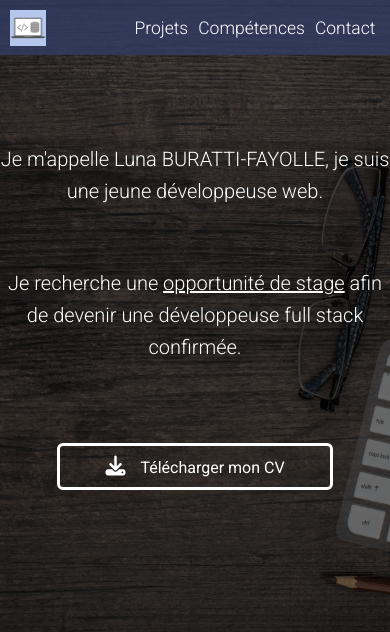
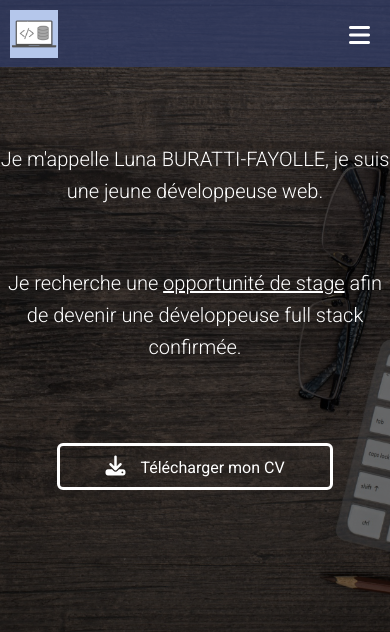
Before and after one commit to Luna-bf/Portfolio, a PHP site: page / in a window 390 px wide. Shown: the top 632 px of the page. Run offline with PHP 8.4, Linux system fonts and the light colour scheme; some libraries are stand-ins or nearby versions; some web fonts are replaced.

Commit message:
Updated nav and responsive (burger menu)

```diff
--- a/assets/style/components/_nav.scss
+++ b/assets/style/components/_nav.scss
@@ -21,10 +21,12 @@
 }
 
 nav ul {
+    flex-direction: row;
     font-family: "Roboto-Light", sans-serif;
     font-weight: 300;
     font-size: 18px;
     text-decoration: none;
+    align-items: center;
 }
 
 nav ul li a {
@@ -39,6 +41,28 @@
 }
 
 nav ul li a:focus {
-    color: var(--nav-a-focus-color);
     text-decoration: underline;
 }
+
+.open-menu, .close-menu {
+    display: none;
+    position: absolute;
+    font-size: 1.5rem;
+    color: var(--text-color);
+    cursor: pointer;
+}
+
+.open-menu {
+    top: 13%;
+    right: 20px;
+    transform: translateY(50%);
+}
+
+.close-menu {
+    top: 20px;
+    right: 20px;
+}
+
+#check {
+    display: none;
+}
--- a/assets/style/main.css
+++ b/assets/style/main.css
@@ -7,7 +7,6 @@
   --theme-icon-color: #333333;
   --theme-btn-bg-color: #fff;
   --nav-a-color: #fff;
-  --nav-a-focus-color: #fff;
   --github-link: #b5c7eb;
   --footer-bg-color: #333D65;
 }
@@ -208,10 +207,12 @@
 }
 
 nav ul {
+  flex-direction: row;
   font-family: "Roboto-Light", sans-serif;
   font-weight: 300;
   font-size: 18px;
   text-decoration: none;
+  align-items: center;
 }
 
 nav ul li a {
@@ -226,8 +227,30 @@
 }
 
 nav ul li a:focus {
-  color: var(--nav-a-focus-color);
   text-decoration: underline;
+}
+
+.open-menu, .close-menu {
+  display: none;
+  position: absolute;
+  font-size: 1.5rem;
+  color: var(--text-color);
+  cursor: pointer;
+}
+
+.open-menu {
+  top: 13%;
+  right: 20px;
+  transform: translateY(50%);
+}
+
+.close-menu {
+  top: 20px;
+  right: 20px;
+}
+
+#check {
+  display: none;
 }
 
 /*** HERO ***/
@@ -680,7 +703,30 @@
   }
   /***NAV***/
   nav ul {
-    font-size: 17.5px;
+    position: fixed;
+    top: 0;
+    right: -100%;
+    z-index: 100;
+    flex-direction: column;
+    justify-content: center;
+    width: 70%;
+    height: 100vh;
+    font-size: 21px;
+    background-color: #000000;
+    transition: all 0.2 ease-in-out;
+  }
+  nav ul li {
+    margin-top: 40px;
+  }
+  nav ul li a {
+    padding: 10px;
+  }
+  .open-menu,
+  .close-menu {
+    display: block;
+  }
+  nav ul #check:checked {
+    right: 0;
   }
   /***HERO***/
   .hero .hero-titles > h1 {
--- a/assets/style/responsive/_responsive.scss
+++ b/assets/style/responsive/_responsive.scss
@@ -12,8 +12,36 @@
 
     /***NAV***/
     nav ul {
-        font-size: 17.5px;
+        position: fixed;
+        top: 0;
+        right: -100%;
+        z-index: 100;
+        flex-direction: column;
+        justify-content: center;
+        width: 70%;
+        height: 100vh;
+        font-size: 21px;
+        background-color: #000000;
+        transition: all 0.2 ease-in-out;
     }
+
+    nav ul li {
+        margin-top: 40px;
+    }
+
+    nav ul li a {
+        padding: 10px;
+    }
+
+    .open-menu,
+    .close-menu {
+        display: block;
+    }
+
+    nav ul #check:checked {
+        right: 0;
+    }
+
 
     /***HERO***/
     .hero .hero-titles>h1 {
--- a/index.html
+++ b/index.html
@@ -28,10 +28,13 @@
                 </div>
 
                 <ul class="d-flex">
+                    <input type="checkbox" id="check">
                     <li><a href="#projects">Projets</a></li>
                     <li><a href="#competences">Compétences</a></li>
                     <li><a href="#contact">Contact</a></li>
+                    <label for="check" class="close-menu"><i class="fa-solid fa-xmark"></i></label>
                 </ul>
+                <label for="check" class="open-menu"><i class="fa-solid fa-bars"></i></label>
             </div>
         </nav>
     </header>
```
Also changed, not shown: 1 other file.
